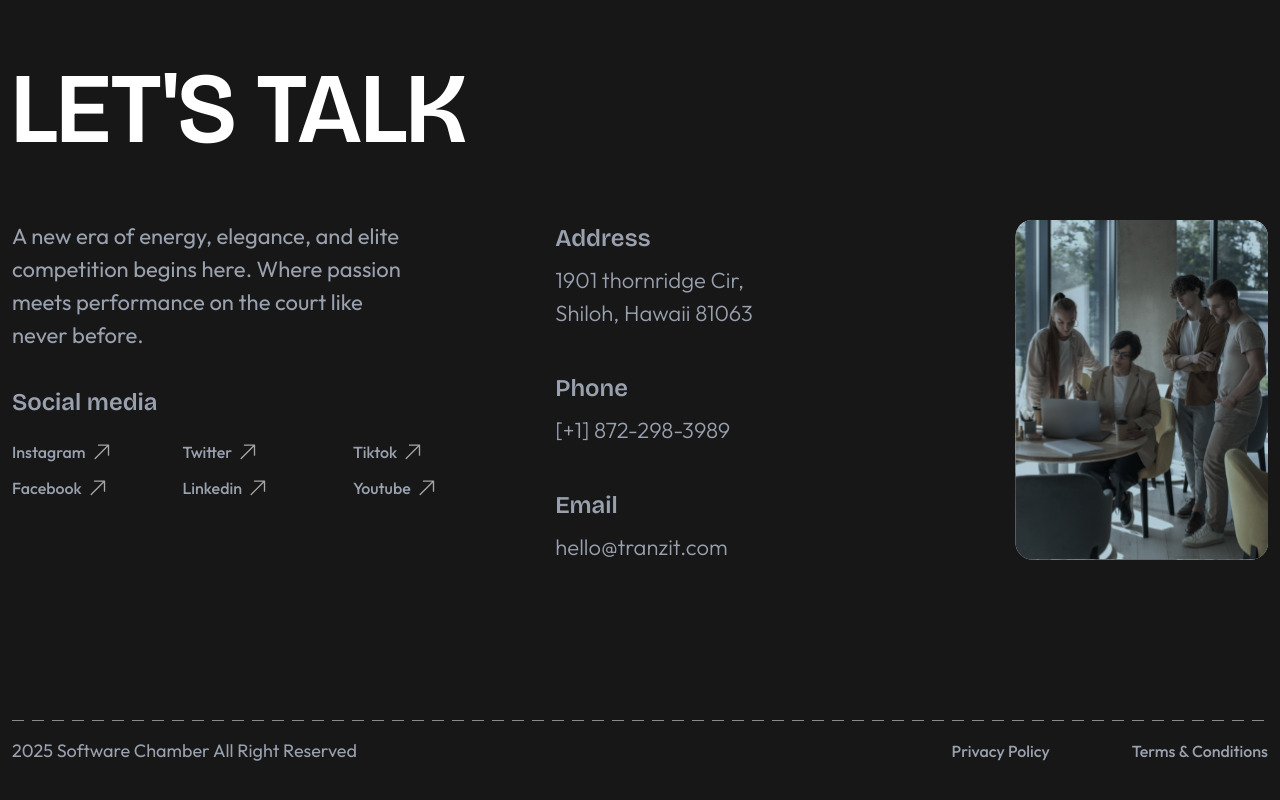
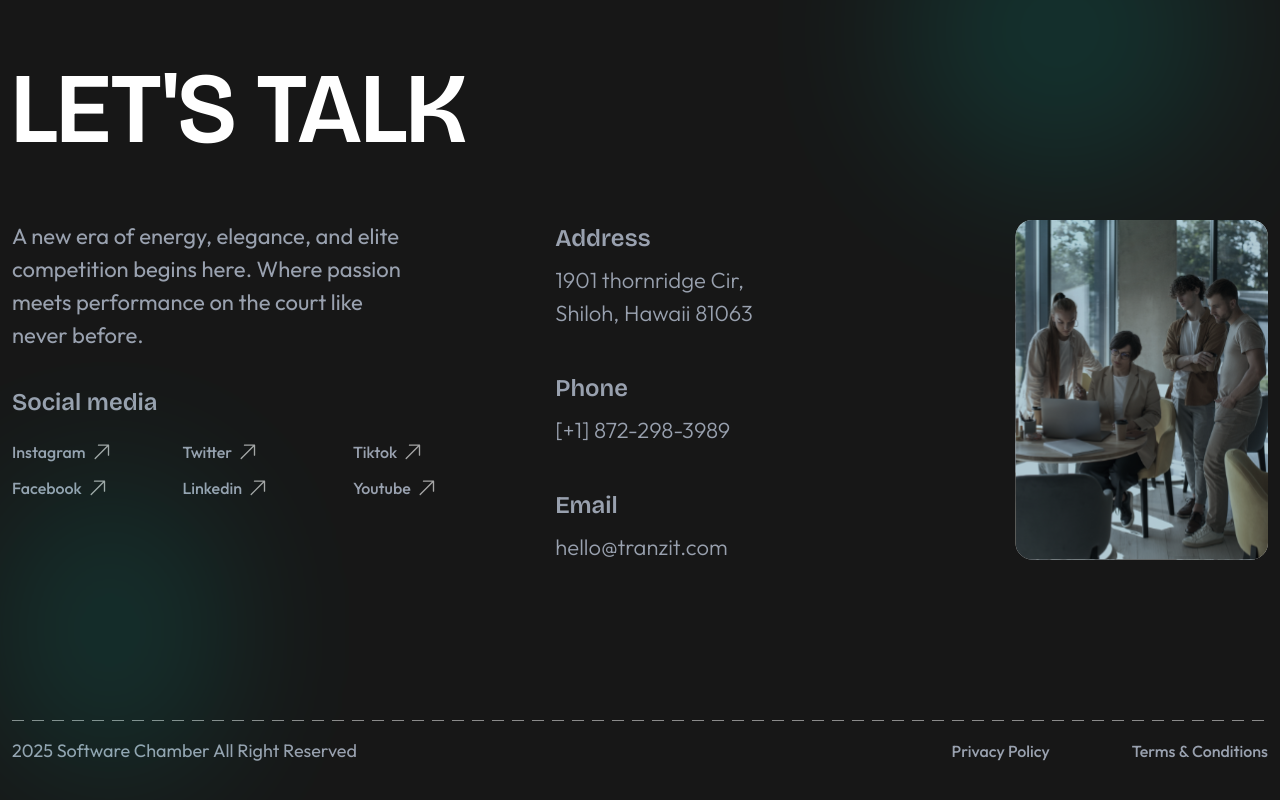
Before and after one commit to nirobsarker012/software-chamber, a React (Vite) app: page / in a window 1280 px wide. Shown: the part 10854-11654 px from the top of the page. Built offline with nearby package versions, Linux system fonts and the light colour scheme.

Commit message:
add: footer-gradient-color

```diff
--- a/src/components/ui/Footer.tsx
+++ b/src/components/ui/Footer.tsx
@@ -30,7 +30,7 @@ Shiloh, Hawaii 81063`,
 
 const Footer: React.FC = () => {
   return (
-    <footer className="bg-primary py-[40px] sm:py-[60px] lg:pt-[154px]">
+    <footer className="bg-primary py-[40px] sm:py-[60px] lg:pt-[154px] relative overflow-hidden">
       <div className="container px-4 sm:px-6 lg:px-0">
         <h1 className="uppercase font-semibold font-bricol text-white text-[28px] sm:text-[38px] md:text-[54px] lg:text-[74px] xl:text-[100px] mb-[20px] lg:mb-[36px]">
           let's talk
@@ -98,6 +98,8 @@ const Footer: React.FC = () => {
           </div>
         </div>
       </div>
+      <div className="absolute inset-0 w-[180px] lg:w-[320px] h-[200px] xl:h-[300px] bg-[#00ffe0]/40 opacity-30 blur-[80px] rounded-full transform translate-x-[300px] md:translate-x-[500px] lg:translate-x-[600px] xl:translate-x-[900px] 2xl:translate-x-[1400px]"></div>
+      <div className="absolute inset-0 w-[150px] lg:w-[220px] h-[200px] lg:h-[700px] xl:h-[300px] bg-[#00ffe0]/40 opacity-30 blur-[80px] rounded-full translate-y-[600px]"></div>
     </footer>
   );
 };
```
